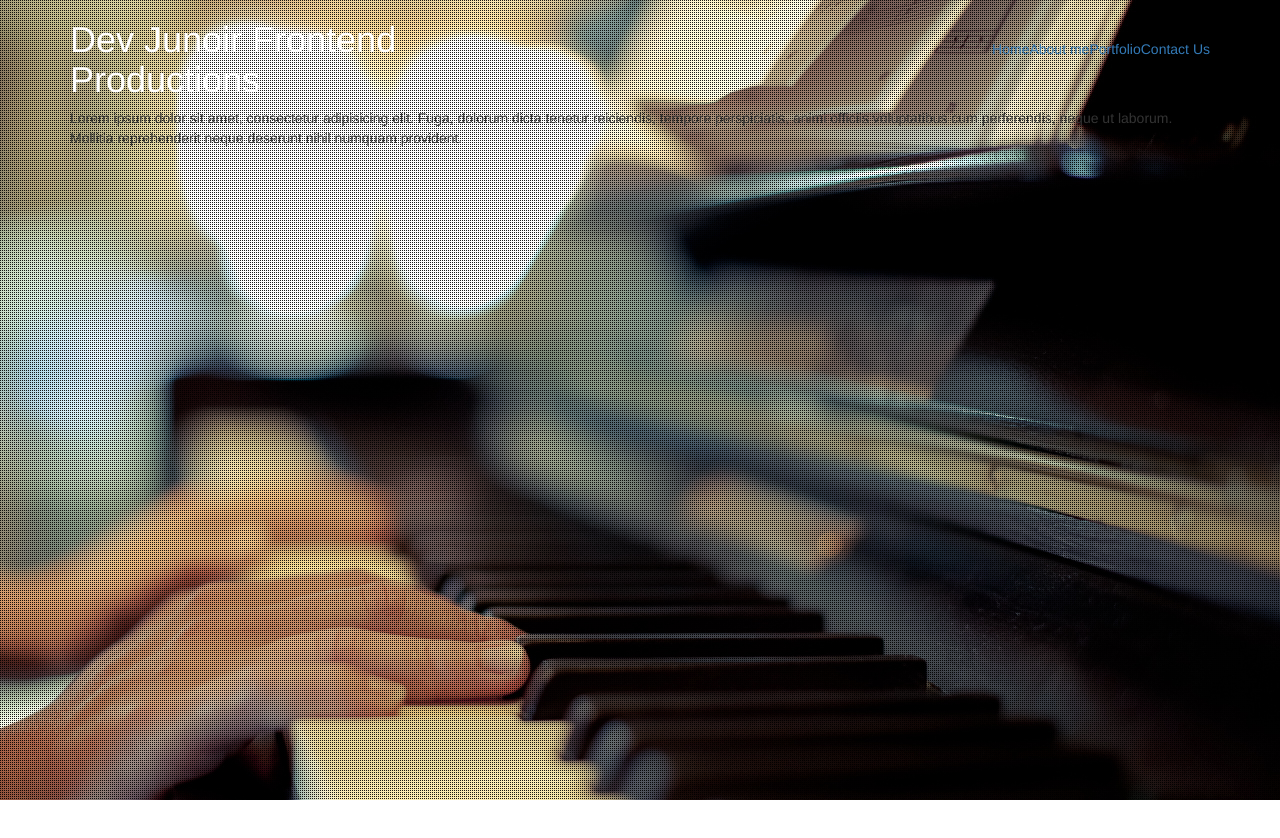
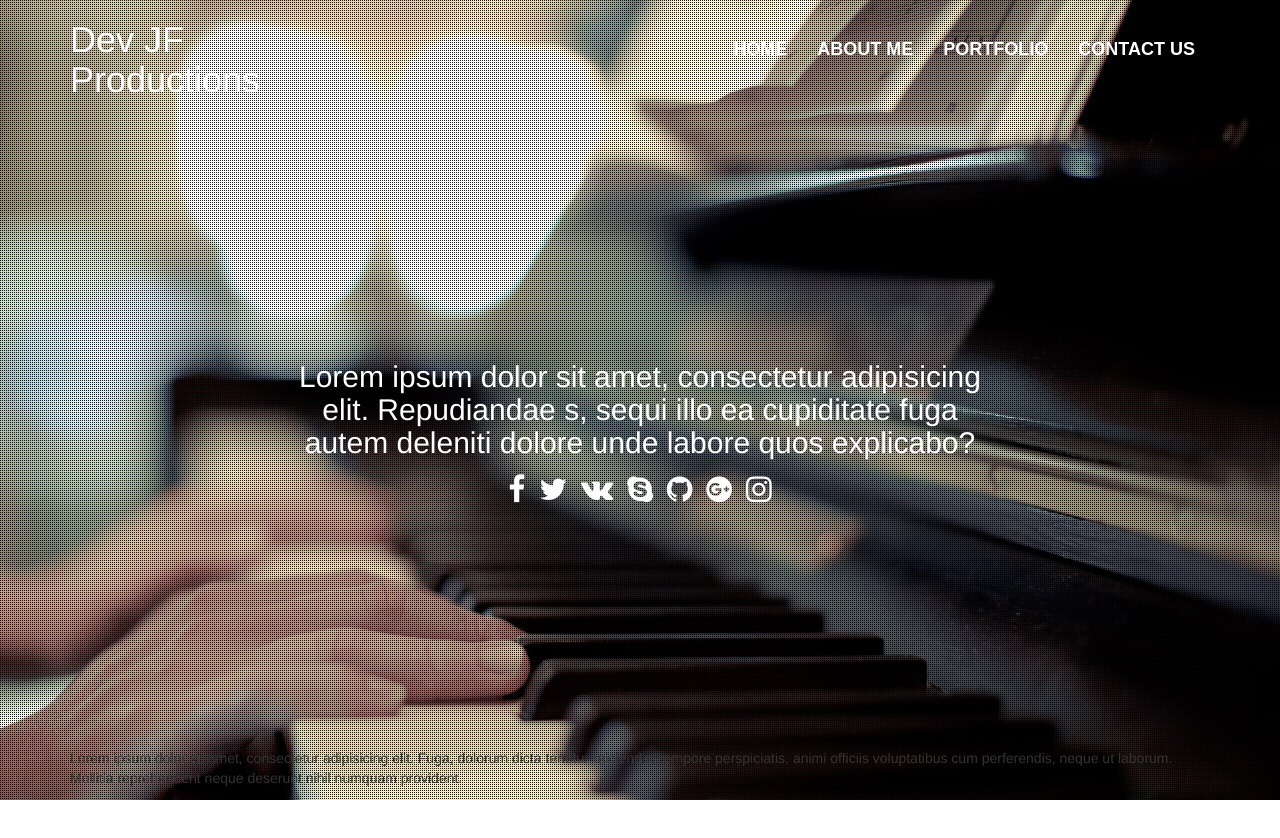
Before and after one commit to VladZelenko/NewPortfolio, a website: page app/index.html in a window 1280 px wide. Shown: the top 838 px of the page. Before the commit the page ends 809 px from the top, so only its background shows below. Drawn offline with nearby package versions, Linux system fonts and the light colour scheme.

Commit message:
hotfix section hero and menu

```diff
--- a/app/index.html
+++ b/app/index.html
@@ -23,7 +23,7 @@
 					<h1 class="logo">
 						<a href="#">
 							<!-- <img src="img/logo.png" alt="Logotype"> -->
-							<span>Dev Junoir Frontend</span> Productions
+							<span>Dev JF</span> Productions
 						</a>
 					</h1>
 					<nav class="top-nav">
@@ -43,6 +43,18 @@
 						</div>
 					</nav>
 				</div>
+				<div class="hero"> <!-- разместить по центру екрана на всех устройствах -->
+					<h2 class="hero-title">Lorem ipsum dolor sit amet, consectetur adipisicing elit. Repudiandae s, sequi illo ea cupiditate fuga autem deleniti dolore unde labore quos explicabo?</h2>
+					<ul class="hero-social-icons">
+						<li><a href="#"><i class="fa fa-facebook" aria-hidden="true"></i></a></li>
+						<li><a href="#"><i class="fa fa-twitter" aria-hidden="true"></i></a></li>
+						<li><a href="#"><i class="fa fa-vk" aria-hidden="true"></i></a></li>
+						<li><a href="#"><i class="fa fa-skype" aria-hidden="true"></i></a></li>
+						<li><a href="#"><i class="fa fa-github" aria-hidden="true"></i></a></li>
+						<li><a href="#"><i class="fa fa-google-plus-official" aria-hidden="true"></i></a></li>
+						<li><a href="#"><i class="fa fa-instagram" aria-hidden="true"></i></a></li>
+					</ul>
+				</div>
 			</div>
 
 		</header>
@@ -52,7 +64,7 @@
 	<section class="about-me">
 		<div class="container">
 
-Lorem ipsum dolor sit amet, consectetur adipisicing elit. Fuga, dolorum dicta tenetur reiciendis, tempore perspiciatis, animi officiis voluptatibus cum perferendis, neque ut laborum. Mollitia reprehenderit neque deserunt nihil numquam provident.
+			Lorem ipsum dolor sit amet, consectetur adipisicing elit. Fuga, dolorum dicta tenetur reiciendis, tempore perspiciatis, animi officiis voluptatibus cum perferendis, neque ut laborum. Mollitia reprehenderit neque deserunt nihil numquam provident.
 		</div>
 	</section>
 
--- a/app/sass/partials/_header.scss
+++ b/app/sass/partials/_header.scss
@@ -2,7 +2,7 @@
 	// position: relative;
 	// z-index: 2;
 	width: 100%;
-	min-height: 95px;
+	min-height: 20vh;
 	 .logo {
 	 	a {
 	 		color: #ffffff;
@@ -14,6 +14,13 @@
 	 	}
 	 }
 }
+
+
+
+
+
+
+
 //nav menu
 .close-btn {
 	display: none;
@@ -28,9 +35,19 @@
 .overlay__content {
 	display: flex;
 	flex-flow: row nowrap;
+	li a{
+		padding: 5px 15px;
+		color: $secondary_font_color;
+		font: 600 18px $secondary_font;
+		text-transform: uppercase;
+		cursor: pointer;
+		&:hover {
+			text-decoration: none;
+		}
+	}
 }
 
-@media only screen and (max-width: 1000px) {
+@media only screen and (max-width: 950px) {
 	.overlay {
 		position: fixed;
 		top: 0;	//меню відкриється зверху вниз - знизу вверх, залежить від top, bottom, залежить від height 0% чи 100% і відповдного js
@@ -54,8 +71,8 @@
 		}
 		.close-btn {
 			position: absolute;
-			top: 15px;
-			right: 5px;
+			top: 12px;
+			right: 7px;
 			font-size: 50px;
 		}
 	}
@@ -77,7 +94,7 @@
 			display: block;
 			width: 20px;
 			height: 3px;
-			background: #363636;
+			background: #ffffff;
 		}
 		.line:nth-child(2) {margin: 3px 0;}
 	}
--- a/app/sass/partials/_intro.scss
+++ b/app/sass/partials/_intro.scss
@@ -1,6 +1,32 @@
 .intro {
+	position: relative;
+	top: 0;
+	left: 0;
 	width: 100%;
-	min-height: 770px;
+}
+.hero {
+	min-height: 80vh;
+	display: flex;
+	flex-flow: column nowrap;
+	justify-content: center;
+	align-items: center;
+	.hero-title {
+		max-width: 700px;
+		min-width: 280px;
+		width: 100%;
+		color: #ffffff;
+		text-align: center;
+	}
+	.hero-social-icons li{
+		display: inline-block;
+		a:hover, &:focus {text-decoration: none;}
+	}
+	.fa {
+		display: block;
+		font-size: 30px;
+		color: $secondary_font_color;
+		padding: 5px;
+	}
 }
 .body_slides {
 	list-style: none;
```
Also changed, not shown: app/css/main.css.
